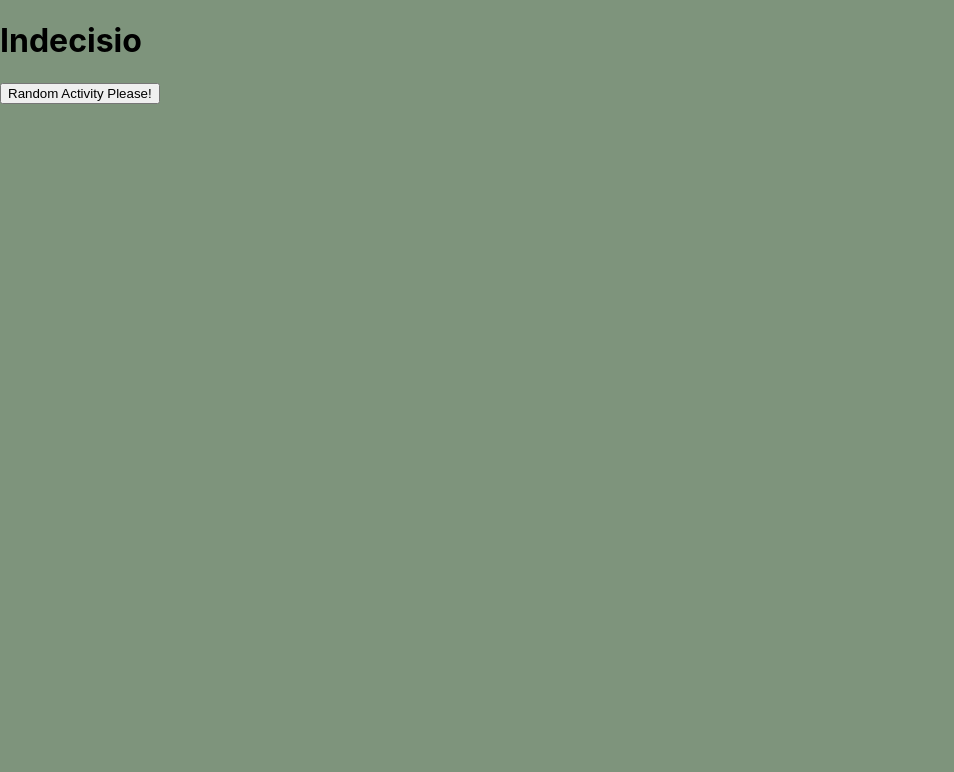
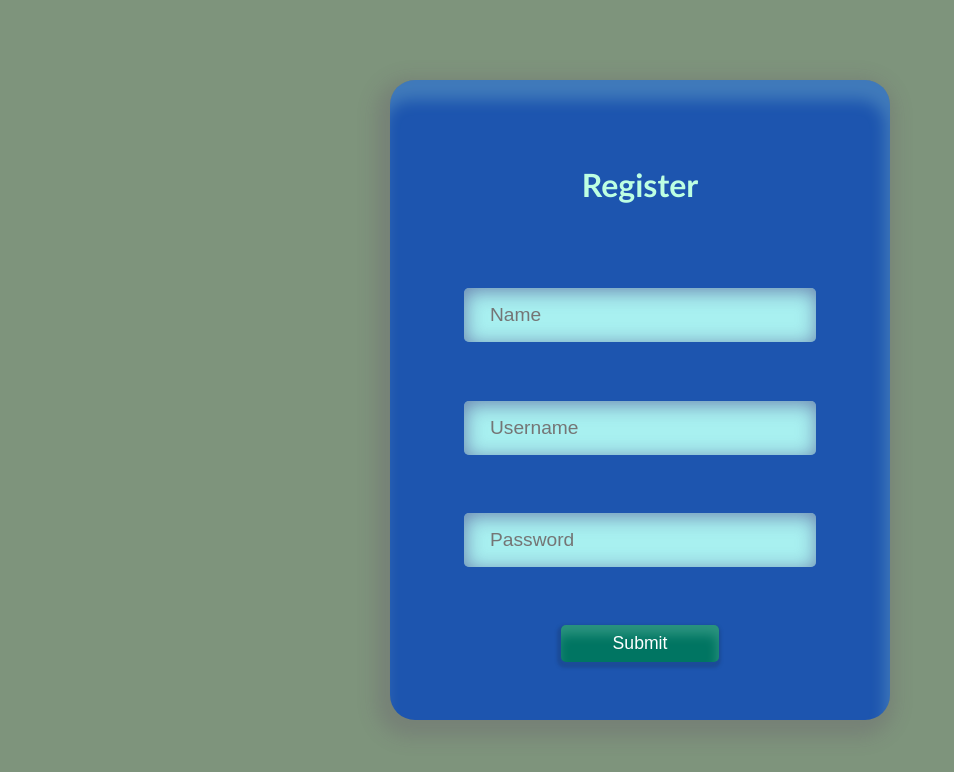
Before and after one commit to thinkful-ei-jaguar/Indecisio-client, a React (Create React App) app: page /dashboard in a window 1280 px wide. Shown: the top 772 px of the page, without its empty margins (0-954 px from the left). Built offline with nearby package versions, Linux system fonts and the light colour scheme; no server answers.

Commit message:
built static registration form

```diff
--- a/src/App.js
+++ b/src/App.js
@@ -4,7 +4,8 @@ import { Route, Switch } from 'react-router-dom';
 //import PublicOnlyRoute from '../src/components/PublicOnlyRoute/PublicOnlyRoute'
 import Dashboard from './components/Dashboard/Dashboard';
 import ActivityForm from './components/ActivityForm/ActivityForm';
-import LoginForm from './components/LoginForm/LoginForm'
+import RegistrationForm from './components/RegistrationForm/RegistrationForm';
+import LoginForm from './components/LoginForm/LoginForm';
 
 
 class App extends Component {
@@ -24,6 +25,10 @@ class App extends Component {
     <main className='App'>
       <Switch>
         <Route
+          path={'/'}
+          component={RegistrationForm}
+        />
+        <Route
           path={'/login'}
           component={LoginForm}
         />
--- a/src/components/RegistrationForm/RegistrationForm.js
+++ b/src/components/RegistrationForm/RegistrationForm.js
@@ -0,0 +1,29 @@
+import React, { Component } from 'react';
+//import AuthApiService from '../services/auth-api-service';
+import ValidationError from '../ValidationError/ValidationError';
+
+class RegistrationForm extends Component {
+    state = { error: null }
+
+    render() {
+        const { error } = this.state
+
+        return (
+            <section id='form-wrapper'>
+                <form className='registration-form activity-form'>
+                    <h2>Register</h2>
+                {error && (<ValidationError message={error}/>)}
+                    <label className='form-input-label' htmlFor='name'>Name</label>
+                        <input className='registration-form-text-input activity-form-text-input' name='name' placeholder='Name' type='text' required/>
+                    <label className='form-input-label' htmlFor='username'>Username</label>
+                        <input className='registration-form-text-input activity-form-text-input' name='username' placeholder='Username' type='text' required/>
+                    <label className='form-input-label' htmlFor='password'/>
+                        <input className='registration-form-text-input activity-form-text-input' name='password' placeholder='Password' type='text' required/>
+                    <button className='button-primary' type='submit'>Submit</button>
+                </form>
+            </section>
+        )
+    }
+}
+
+export default RegistrationForm
```
